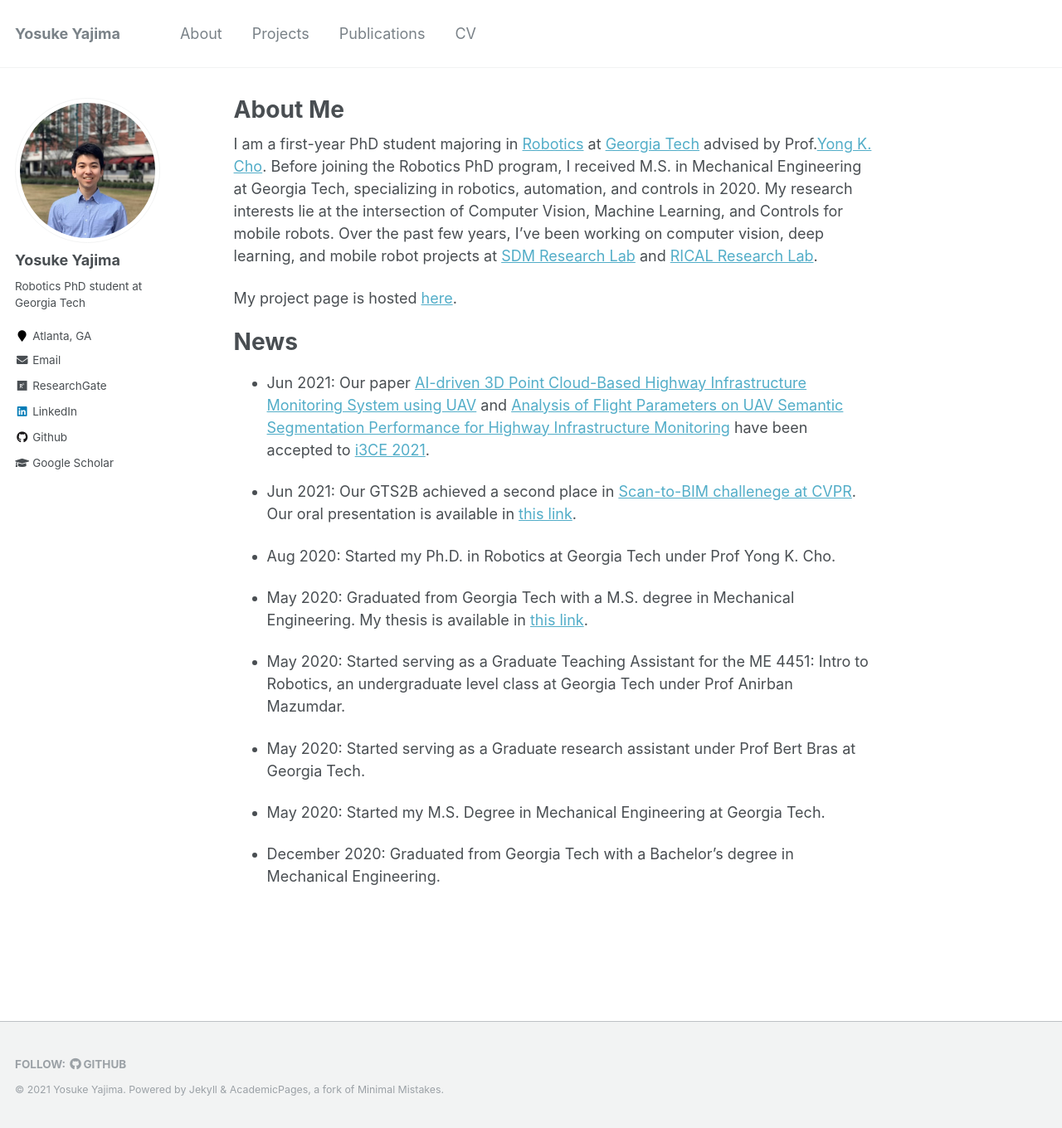
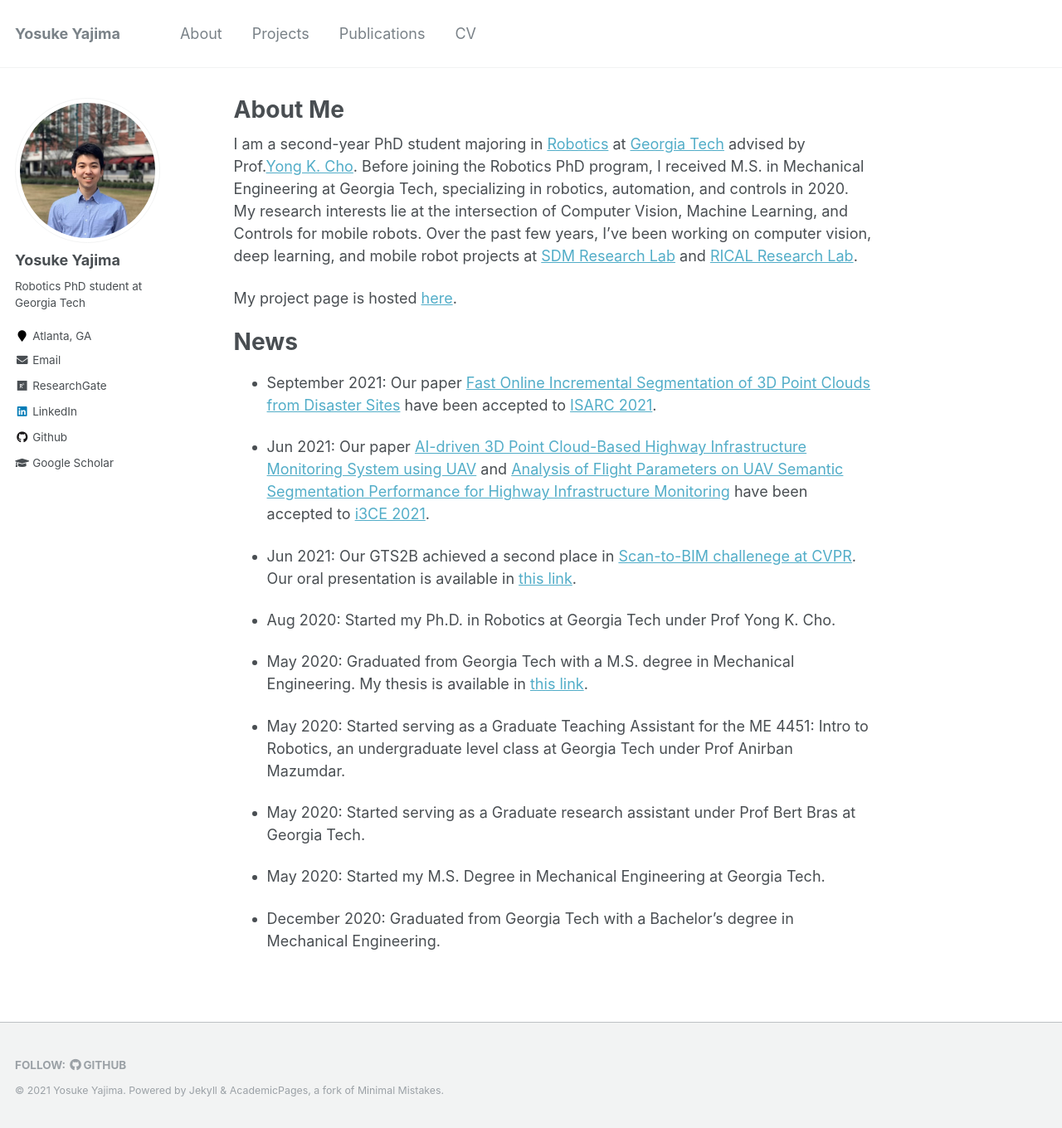
Before and after one commit to yyajima21/yyajima21.github.io, a Jekyll site: the page built from _pages/about.md, in a window 1280 px wide and 1360 px high. Shown: the whole window at 83% size. Built offline with Jekyll 4.4.1, drawn with Linux system fonts in a browser that asks for light colours.

Commit message:
updated a new publication.

```diff
--- a/_pages/about.md
+++ b/_pages/about.md
@@ -7,11 +7,12 @@ redirect_from:
   - /about/
   - /about.html
 ---
-I am a first-year PhD student majoring in [Robotics](http://robotics.gatech.edu/education/phd) at [Georgia Tech](https://www.gatech.edu/) advised by Prof.[Yong K. Cho](http://rical.ce.gatech.edu/). Before joining the Robotics PhD program, I received M.S. in Mechanical Engineering at Georgia Tech, specializing in robotics, automation, and controls in 2020. My research interests lie at the intersection of Computer Vision, Machine Learning, and Controls for mobile robots. Over the past few years, I've been working on computer vision, deep learning, and mobile robot projects at [SDM Research Lab](https://ecdm.gatech.edu/) and [RICAL Research Lab](http://rical.ce.gatech.edu/).
+I am a second-year PhD student majoring in [Robotics](http://robotics.gatech.edu/education/phd) at [Georgia Tech](https://www.gatech.edu/) advised by Prof.[Yong K. Cho](http://rical.ce.gatech.edu/). Before joining the Robotics PhD program, I received M.S. in Mechanical Engineering at Georgia Tech, specializing in robotics, automation, and controls in 2020. My research interests lie at the intersection of Computer Vision, Machine Learning, and Controls for mobile robots. Over the past few years, I've been working on computer vision, deep learning, and mobile robot projects at [SDM Research Lab](https://ecdm.gatech.edu/) and [RICAL Research Lab](http://rical.ce.gatech.edu/).
 
 My project page is hosted [here](/project.html).
 
 # News
+* September 2021: Our paper [Fast Online Incremental Segmentation of 3D Point Clouds from Disaster Sites](https://www.researchgate.net/publication/355075034_Fast_Online_Incremental_Segmentation_of_3D_Point_Clouds_from_Disaster_Sites) have been accepted to [ISARC 2021](http://www.isarc2021.org/).
 
 * Jun 2021: Our paper [AI-driven 3D Point Cloud-Based Highway Infrastructure Monitoring System using UAV](https://www.researchgate.net/publication/353750565_AI-driven_3D_Point_Cloud-Based_Highway_Infrastructure_Monitoring_System_using_UAV) and [Analysis of Flight Parameters on UAV Semantic Segmentation Performance for Highway Infrastructure Monitoring](https://www.researchgate.net/publication/353817712_Analysis_of_Flight_Parameters_on_UAV_Semantic_Segmentation_Performance_for_Highway_Infrastructure_Monitoring) have been accepted to [i3CE 2021](https://dcp.ufl.edu/cacim/i3ce2021/).
 
```
Also changed, not shown: _pages/publications.md (+1 -1 lines).
